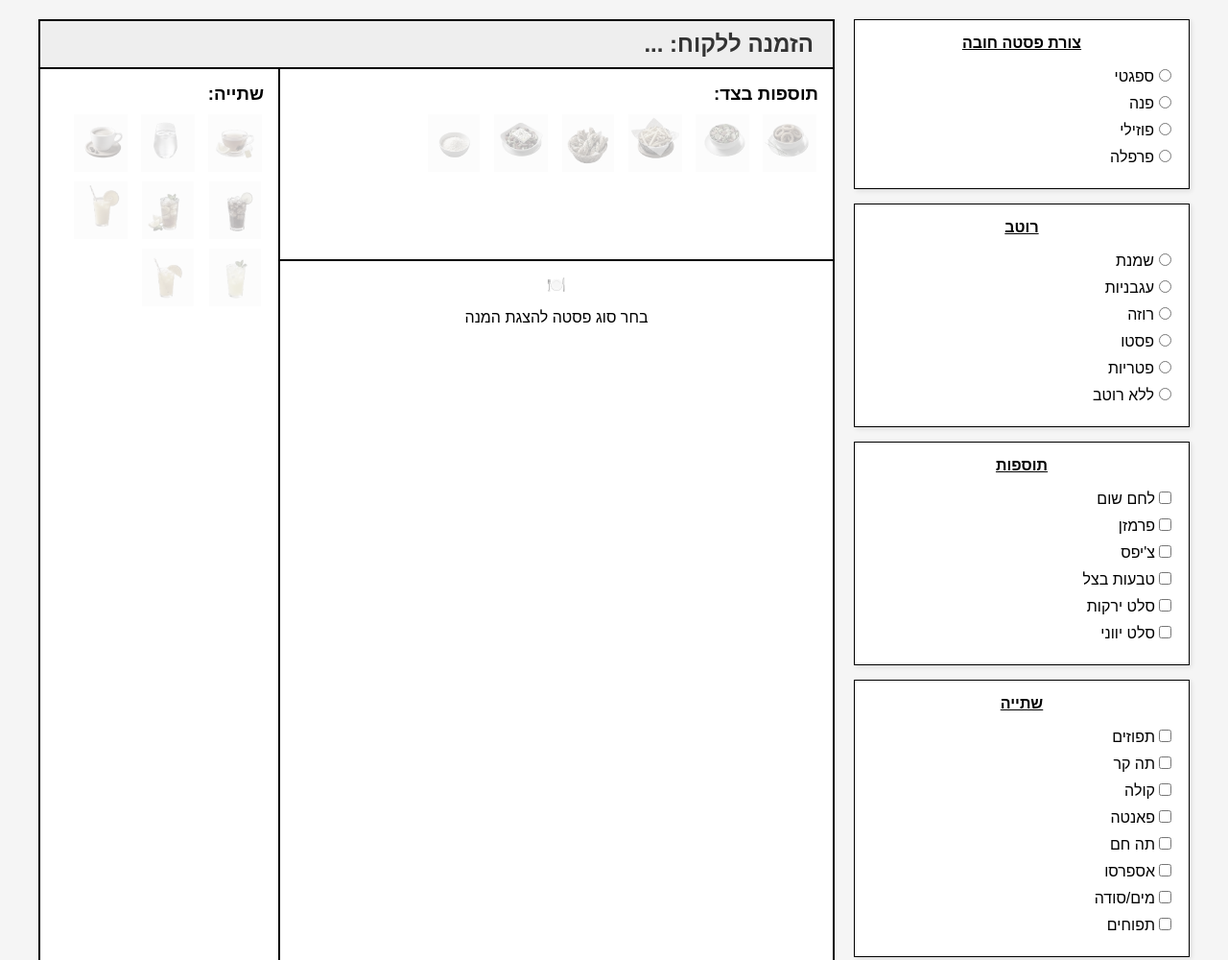
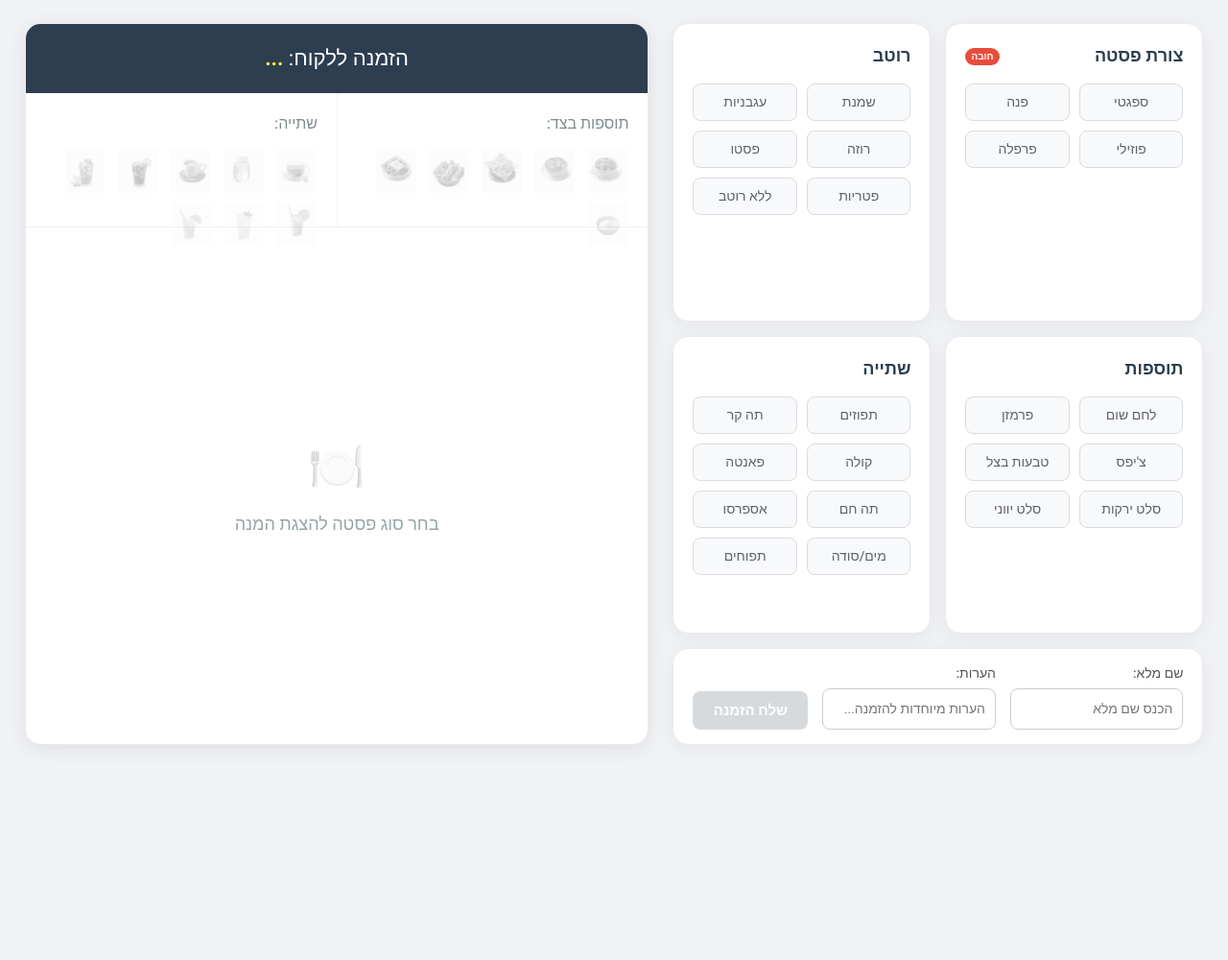
Before and after one commit to vgameess-creator/ShirPasta, a plain HTML site: page index.html in a window 1280 px wide. Shown: the top 1000 px of the page at 96% size. After the commit the page ends 800 px from the top, so only its background shows below. Drawn offline with Linux system fonts and the light colour scheme.

Commit message:
Update style.css

```diff
--- a/style.css
+++ b/style.css
@@ -1,73 +1,170 @@
-* { box-sizing: border-box; font-family: Arial, Helvetica, sans-serif; }
-
-body { background-color: #f5f5f5; margin: 0; padding: 20px; display: flex; justify-content: center; }
-
-.app-container { display: flex; gap: 20px; max-width: 1200px; width: 100%; }
-
-.controls-section { display: flex; flex-direction: column; gap: 15px; width: 350px; }
-
-.control-box { background-color: white; border: 1px solid #000; padding: 15px; box-shadow: 2px 2px 5px rgba(0,0,0,0.1); }
-
-.control-box h3 { margin-top: 0; text-decoration: underline; text-align: center; font-size: 16px; margin-bottom: 15px; }
-
-.control-box label { display: block; margin-bottom: 8px; cursor: pointer; }
-
-.input-group { display: flex; align-items: center; margin-bottom: 10px; }
-.input-group label { width: 80px; margin-bottom: 0; font-weight: bold; }
-.input-group input, .input-group textarea { flex: 1; padding: 5px; border: 1px solid #ccc; }
-.input-group textarea { height: 60px; resize: none; }
-
-/* דרישות מטלה: עיצוב כפתור שליחה (מנוטרל ופעיל) */
-.submit-btn {
-    display: block; width: 100%; margin: 15px auto 0; padding: 12px;
-    background-color: #4CAF50; color: white; border: none; cursor: pointer;
-    font-weight: bold; font-size: 16px; border-radius: 5px; transition: 0.3s;
+* {
+    box-sizing: border-box;
+    font-family: 'Heebo', sans-serif; /* גופן מודרני וקריא */
 }
 
-.submit-btn:disabled {
-    background-color: gray;
-    opacity: 0.5; /* דרישת מטלה: כפתור מופיע בשקיפות 0.5 */
-    cursor: not-allowed;
+body {
+    margin: 0;
+    padding: 0;
+    height: 100vh;
+    overflow: hidden;
+    display: flex;
+    align-items: center;
+    justify-content: center;
+    background: #f0f2f5; /* רקע אפור-תכלכל יוקרתי של מערכות מידע */
 }
 
-.submit-btn:not(:disabled):hover { background-color: #45a049; }
-
-/* אזור תצוגה מקדימה */
-.preview-section { flex: 1; background-color: white; border: 2px solid #000; display: flex; flex-direction: column; }
-.preview-header { border-bottom: 2px solid #000; padding: 10px 20px; background-color: #eee; }
-.preview-header h2 { margin: 0; font-size: 24px; color: #333; }
-
-.preview-grid { display: grid; grid-template-columns: 1fr 250px; grid-template-rows: 200px 1fr; flex: 1; }
-.grid-drink { grid-column: 2; grid-row: 1 / 3; border-right: 2px solid #000; padding: 15px; }
-.grid-topping { grid-column: 1; grid-row: 1; border-bottom: 2px solid #000; padding: 15px; }
-.grid-main-dish { grid-column: 1; grid-row: 2; padding: 15px; text-align: center; }
-
-.preview-grid h3 { margin: 0 0 10px 0; }
-
-.grid-main-dish img { max-height: 300px; max-width: 100%; object-fit: contain; }
-
-/* גלריית תמונות לתוספות ושתייה */
-.items-gallery { display: flex; flex-wrap: wrap; gap: 10px; }
-
-/* דרישות מטלה: תמונות צ'ק-בוקס מופיעות מראש בחצי שקיפות */
-.faded-img {
-    width: 60px; height: 60px; object-fit: contain;
-    opacity: 0.3; /* מותאם ל"חצי שקיפות", אפשר לשנות ל-0.5 */
-    filter: grayscale(80%);
-    transition: 0.3s all;
+.app-container {
+    display: flex;
+    gap: 25px;
+    width: 96vw;
+    height: 94vh;
+    max-width: 1300px;
+    padding: 0;
 }
 
-/* הדגשת התמונה בבחירה */
-.faded-img.active-img {
-    opacity: 1;
-    filter: none;
-    transform: scale(1.15);
+/* --- אזור ימין (טפסים) --- */
+.controls-section {
+    display: grid;
+    grid-template-columns: 1fr 1fr;
+    grid-template-rows: 1fr 1fr auto;
+    gap: 15px;
+    width: 45%;
+    height: 100%;
 }
 
-/* מודל סיכום (Modal) */
-.modal { display: none; position: fixed; z-index: 1000; left: 0; top: 0; width: 100%; height: 100%; background-color: rgba(0,0,0,0.6); }
-.modal-content { background-color: #fff; margin: 10% auto; padding: 25px; border-radius: 8px; width: 400px; box-shadow: 0 4px 8px rgba(0,0,0,0.2); }
-.modal-content h2 { margin-top: 0; text-align: center; border-bottom: 2px solid #4CAF50; padding-bottom: 10px; color: #333; }
-.modal-content p { font-size: 16px; margin-bottom: 8px; border-bottom: 1px dashed #ccc; padding-bottom: 5px;}
-#close-modal-btn { display: block; width: 100%; padding: 10px; margin-top: 20px; background-color: #333; color: white; border: none; cursor: pointer; border-radius: 5px; font-size: 16px;}
-#close-modal-btn:hover { background-color: #555; }
+.control-box {
+    background-color: #fff;
+    border-radius: 16px;
+    padding: 20px;
+    box-shadow: 0 4px 20px rgba(0,0,0,0.05);
+    display: flex;
+    flex-direction: column;
+    border: 1px solid #eaeaea;
+}
+
+.control-box h3 {
+    margin-top: 0;
+    margin-bottom: 15px;
+    color: #2c3e50;
+    font-size: 18px;
+    font-weight: 700;
+    display: flex;
+    align-items: center;
+    justify-content: space-between;
+}
+
+.badge {
+    font-size: 10px;
+    background: #e74c3c;
+    color: white;
+    padding: 2px 6px;
+    border-radius: 12px;
+}
+
+/* === עיצוב ה- UX/UI של הכפתורים (Chips) === */
+.options-grid {
+    display: grid;
+    grid-template-columns: 1fr 1fr;
+    gap: 10px;
+}
+
+.options-grid label {
+    position: relative;
+    cursor: pointer;
+}
+
+/* הסתרת כפתור הרדיו המקורי */
+.options-grid input {
+    position: absolute;
+    opacity: 0;
+    cursor: pointer;
+}
+
+/* עיצוב הצ'יפ עצמו */
+.chip {
+    display: block;
+    padding: 8px 10px;
+    text-align: center;
+    background: #f8f9fa;
+    border-radius: 8px;
+    transition: all 0.2s ease;
+    color: #5f6368;
+    font-size: 14px;
+    font-weight: 500;
+    border: 1px solid #dadce0;
+}
+
+/* מצב נבחר (Hover ו- Checked) */
+.options-grid label:hover .chip { background: #f1f3f4; }
+.options-grid input:checked ~ .chip {
+    background: #fff3e0;
+    color: #e65100;
+    border-color: #ff9800;
+    font-weight: 700;
+    box-shadow: 0 2px 6px rgba(255, 152, 0, 0.2);
+}
+
+/* מצב מנוטרל (כשהפסטה עוד לא נבחרה) */
+.options-grid input:disabled ~ .chip {
+    opacity: 0.4;
+    cursor: not-allowed;
+    background: #f1f1f1;
+}
+
+.client-details { grid-column: 1 / span 2; padding: 15px 20px;}
+.details-grid { display: grid; grid-template-columns: 1fr 1fr 120px; gap: 15px; align-items: end;}
+
+.input-group label { display: block; font-weight: 500; margin-bottom: 5px; font-size: 14px; color: #555;}
+.input-group input {
+    width: 100%; padding: 10px; border: 1px solid #ccc; border-radius: 8px; font-size: 14px; outline: none; transition: 0.2s;
+}
+.input-group input:focus { border-color: #ff9800; box-shadow: 0 0 0 2px rgba(255, 152, 0, 0.2); }
+
+.submit-btn {
+    height: 40px; background-color: #e65100; color: white; border: none; cursor: pointer;
+    font-weight: 700; font-size: 15px; border-radius: 8px; transition: 0.3s;
+}
+.submit-btn:disabled { background-color: #bdc3c7; opacity: 0.6; cursor: not-allowed; }
+.submit-btn:not(:disabled):hover { background-color: #cc4800; transform: translateY(-2px); box-shadow: 0 4px 12px rgba(230, 81, 0, 0.3);}
+
+/* --- אזור שמאל (תצוגה מקדימה) --- */
+.preview-section {
+    flex: 1; background-color: #fff; border-radius: 16px; box-shadow: 0 4px 20px rgba(0,0,0,0.08);
+    display: flex; flex-direction: column; overflow: hidden; border: 1px solid #eaeaea;
+}
+
+.preview-header { background-color: #2c3e50; color: white; padding: 20px; text-align: center; }
+.preview-header h2 { margin: 0; font-size: 22px; font-weight: 400; }
+#display-name { font-weight: 700; color: #ffeb3b; }
+
+.preview-grid { display: grid; grid-template-columns: 1fr 1fr; grid-template-rows: 140px 1fr; flex: 1; }
+
+.grid-topping { grid-column: 1; grid-row: 1; border-bottom: 1px solid #f0f0f0; border-left: 1px solid #f0f0f0; padding: 20px; }
+.grid-drink { grid-column: 2; grid-row: 1; border-bottom: 1px solid #f0f0f0; padding: 20px; }
+.grid-main-dish { grid-column: 1 / span 2; grid-row: 2; padding: 20px; display: flex; flex-direction: column; align-items: center; justify-content: center; position: relative;}
+
+.preview-grid h3 { margin: 0 0 15px 0; font-size: 16px; color: #7f8c8d; font-weight: 500;}
+
+/* תמונות ומצב ריק */
+.empty-placeholder { text-align: center; color: #95a5a6; }
+.empty-placeholder .icon { font-size: 48px; display: block; margin-bottom: 10px; opacity: 0.5;}
+.empty-placeholder p { margin: 0; font-size: 18px; font-weight: 500;}
+
+.grid-main-dish img { max-height: 320px; max-width: 100%; object-fit: contain; animation: fadeIn 0.4s ease-in-out;}
+
+@keyframes fadeIn { from { opacity: 0; transform: scale(0.95); } to { opacity: 1; transform: scale(1); } }
+
+.items-gallery { display: flex; flex-wrap: wrap; gap: 10px; justify-content: flex-start; }
+.faded-img { width: 45px; height: 45px; object-fit: contain; opacity: 0.25; filter: grayscale(100%); transition: 0.3s cubic-bezier(0.175, 0.885, 0.32, 1.275); }
+.faded-img.active-img { opacity: 1; filter: none; transform: scale(1.2); }
+
+/* --- מודל סיכום (Modal) --- */
+.modal { display: none; position: fixed; z-index: 1000; left: 0; top: 0; width: 100%; height: 100%; background-color: rgba(0,0,0,0.5); backdrop-filter: blur(4px);}
+.modal-content { background-color: #fff; margin: 8% auto; border-radius: 16px; width: 400px; box-shadow: 0 15px 35px rgba(0,0,0,0.2); overflow: hidden;}
+.modal-header { background-color: #4CAF50; color: white; padding: 20px; text-align: center; }
+.modal-header h2 { margin: 0; font-size: 20px; }
+.modal-body { padding: 25px; }
+.modal-body p { font-size: 16px; margin-bottom: 12px; color: #444; border-bottom: 1px solid #f0f0f0; padding-bottom: 8px;}
+#close-modal-btn { display: block; width: calc(100% - 50px); padding: 12px; margin: 0 auto 25px; background-color: #2c3e50; color: white; border: none; cursor: pointer; border-radius: 8px; font-size: 16px; font-weight: 700;}
+#close-modal-btn:hover { background-color: #1a252f; }
```
